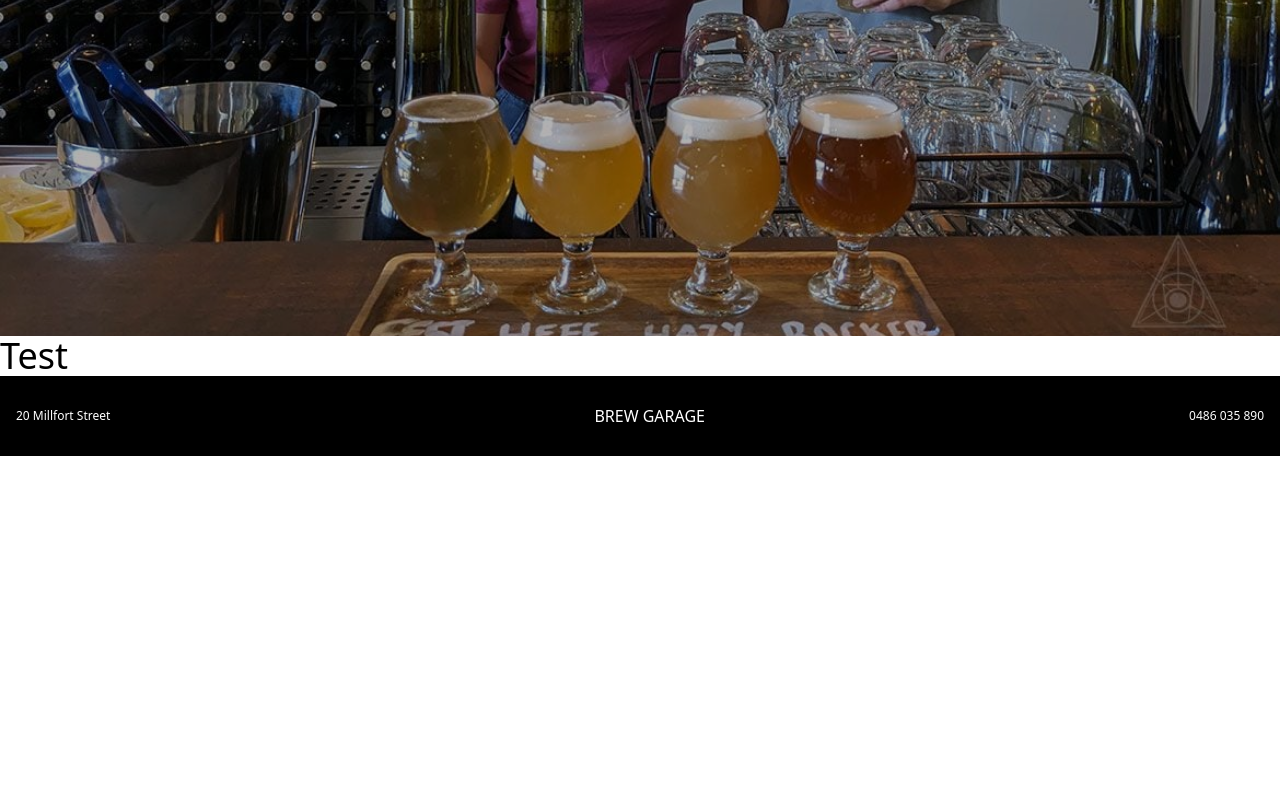
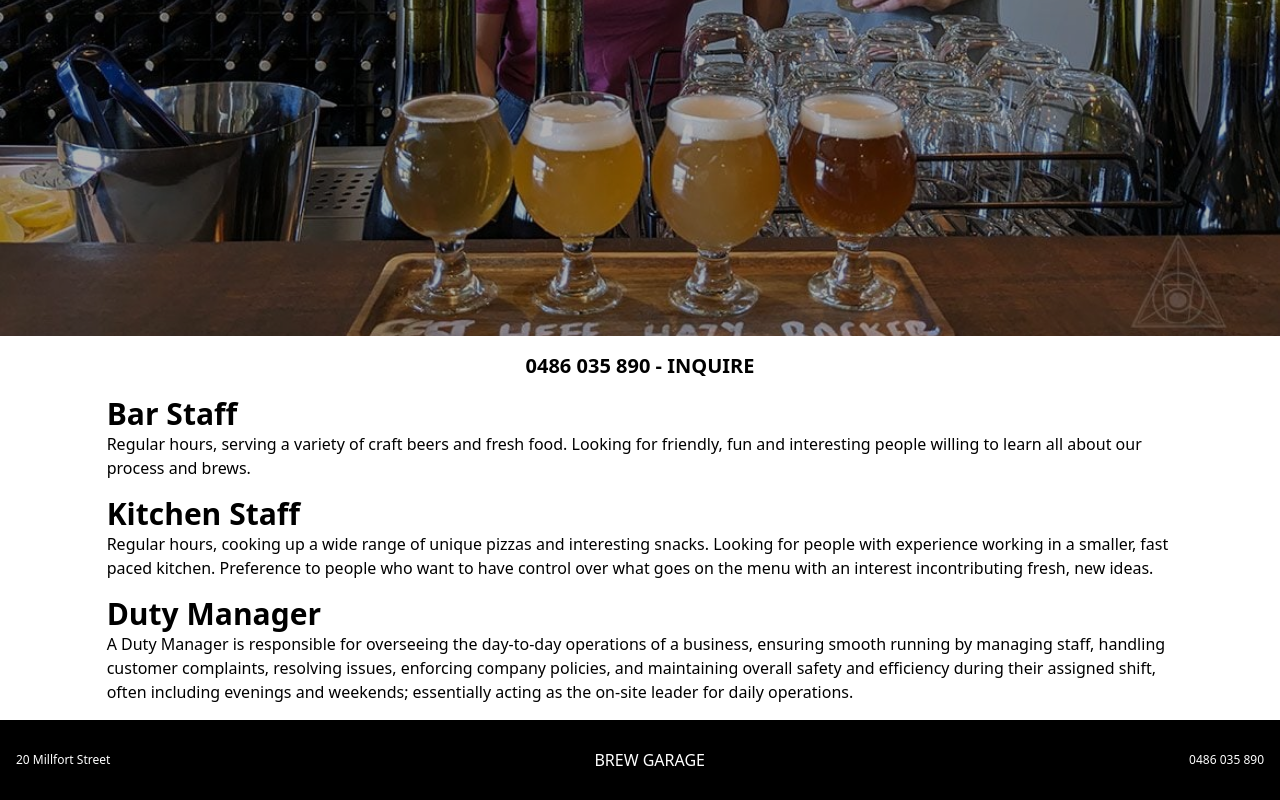
Before and after one commit to LemonTheSour/brewgarage, a Next.js app: page /jobs in a window 1280 px wide. Shown: the part 496-1296 px from the top of the page. Before the commit the page ends 952 px from the top, so only its background shows below. Built offline with nearby package versions, Linux system fonts and the light colour scheme.

Commit message:
Added job listings

```diff
--- /dev/null
+++ b/components/jobcard.tsx
@@ -0,0 +1,13 @@
+interface JobCardProps {
+  title: string;
+  body: string;
+}
+
+export default function JobCard({ title, body }: JobCardProps) {
+  return (
+    <div className="w-5/6 pb-4">
+      <div className="font-bold text-3xl">{title}</div>
+      <div>{body}</div>
+    </div>
+  );
+}
--- a/src/app/jobs/page.tsx
+++ b/src/app/jobs/page.tsx
@@ -1,12 +1,29 @@
 import TitleCard from "../../../components/titlecard";
 import TitleCards from "@/data/titlecards.json";
+import JobCard from "../../../components/jobcard";
+import JobListings from "@/data/jobs.json";
 
 export default function Jobs() {
   return (
-    <div>
+    <div className="">
       <TitleCard {...TitleCards.jobs} />
-
-      <div className="text-black text-4xl">Test</div>
+      <div className="flex justify-center items-center flex-col w-full">
+        <div className="text-xl font-bold pt-4 pb-4">
+          0486 035 890 - INQUIRE
+        </div>
+        <JobCard
+          title={JobListings["Bar Staff"].title}
+          body={JobListings["Bar Staff"].body}
+        />
+        <JobCard
+          title={JobListings["Kitchen Staff"].title}
+          body={JobListings["Kitchen Staff"].body}
+        />
+        <JobCard
+          title={JobListings["Duty Manager"].title}
+          body={JobListings["Duty Manager"].body}
+        />
+      </div>
     </div>
   );
 }
--- /dev/null
+++ b/src/data/jobs.json
@@ -0,0 +1,14 @@
+{
+    "Bar Staff": {
+        "title": "Bar Staff",
+        "body": "Regular hours, serving a variety of craft beers and fresh food. Looking for friendly, fun and interesting people willing to learn all about our process and brews."
+    },
+    "Kitchen Staff": {
+        "title": "Kitchen Staff",
+        "body": "Regular hours, cooking up a wide range of  unique pizzas and interesting snacks. Looking for people with experience working in a smaller, fast paced kitchen. Preference to people who want to have control over what goes on the menu with an interest incontributing fresh, new ideas."
+    },
+    "Duty Manager": {
+        "title": "Duty Manager",
+        "body": " A Duty Manager is responsible for overseeing the day-to-day operations of a business, ensuring smooth running by managing staff, handling customer complaints, resolving issues, enforcing company policies, and maintaining overall safety and  efficiency during their assigned shift, often including evenings and  weekends; essentially acting as the on-site leader for daily operations."
+    }
+}
```
